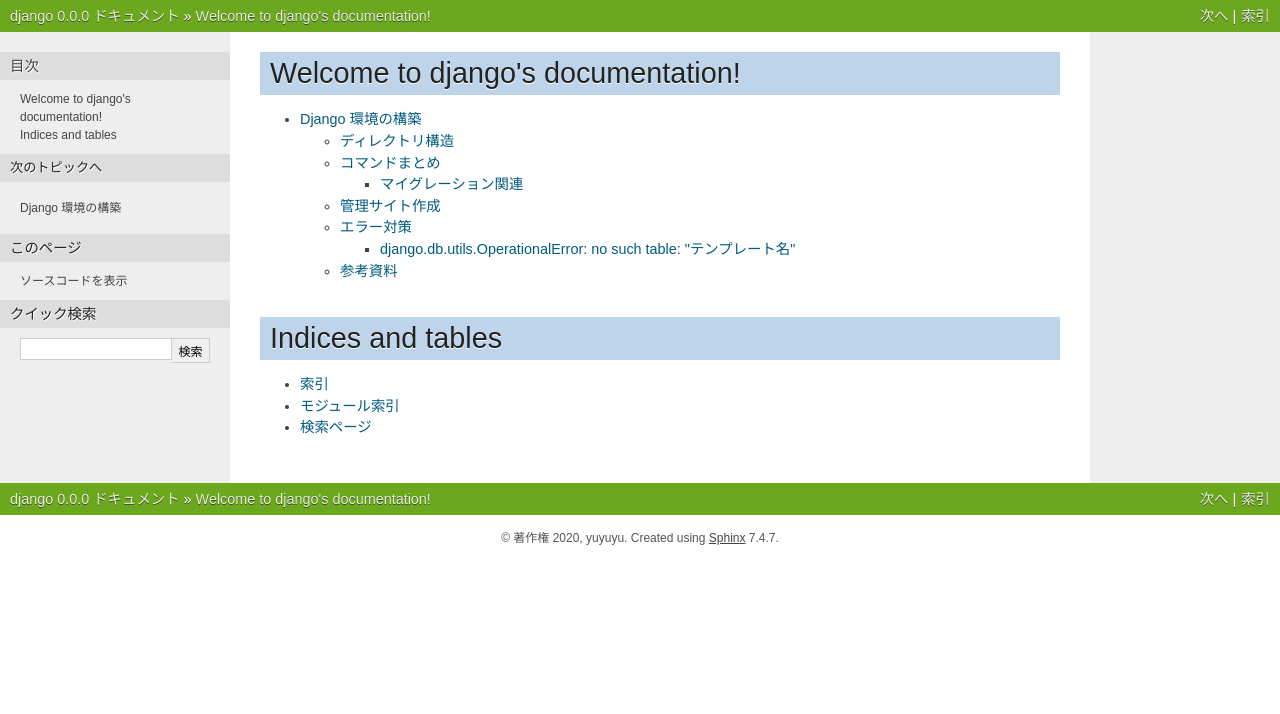
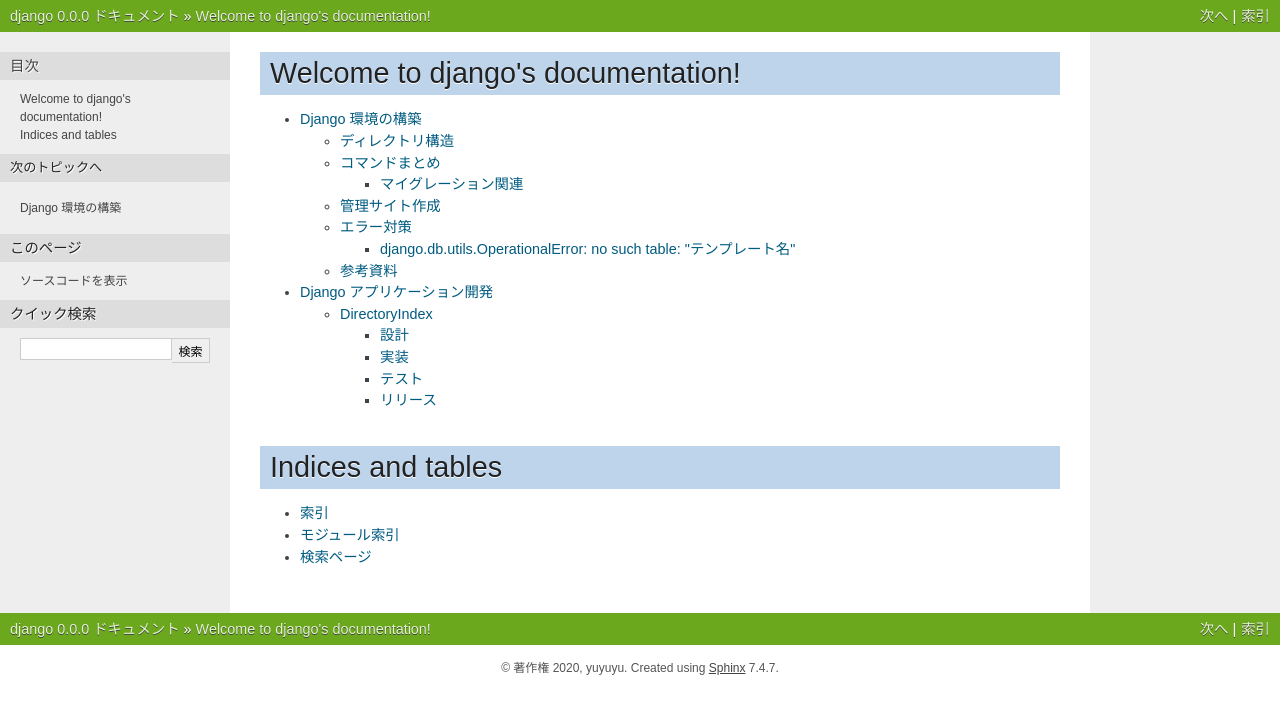
Before and after one commit to yuyuyu0706/sphinx, a Sphinx documentation site: the page built from django/source/index.rst, in a window 1280 px wide. Shown: the top 714 px of the page. Built offline with Sphinx 7.4.7, drawn with Linux system fonts in a browser that asks for light colours; pages that are not in the unit, such as notebooks, are missing from menus; part of the change alters nothing that is shown.

Commit message:
auto commit

```diff
--- a/django/source/index.rst
+++ b/django/source/index.rst
@@ -7,11 +7,11 @@ Welcome to django's documentation!
 ==================================
 
 .. toctree::
-   :maxdepth: 2
+   :maxdepth: 5
    :caption: Contents:
 
   /work/page01
-
+  /work/page02
 
 Indices and tables
 ==================
--- a/django/source/work/page01.rst
+++ b/django/source/work/page01.rst
@@ -102,6 +102,7 @@ Django 環境の構築
 
 * `マイグレーションまとめ <https://qiita.com/okoppe8/items/c9f8372d5ac9a9679396>`_
 
+
 管理サイト作成
 ===================
 * settings.py の INSTALL_APPS で定義している機能。必要なければ実施しなくても良い。
--- a/django/source/work/page02.rst
+++ b/django/source/work/page02.rst
@@ -1,8 +1,25 @@
 ##############################
-Django 環境の構築
+Django アプリケーション開発
 ##############################
 
-| Django を導入する際の初期構築テンプレートを整備する
+DirectoryIndex
+=======================
+* ログ提供サイトを想定。
+* ファイル一覧を出力する
+* クリックしたらダウンロードできる
+* アップロード機能は要検討。まずはダウンロード。
+
+設計
+********
+
+実装
+********
+
+テスト
+********
+
+リリース
+********
 
 ====== ================
 ID      Value
```
